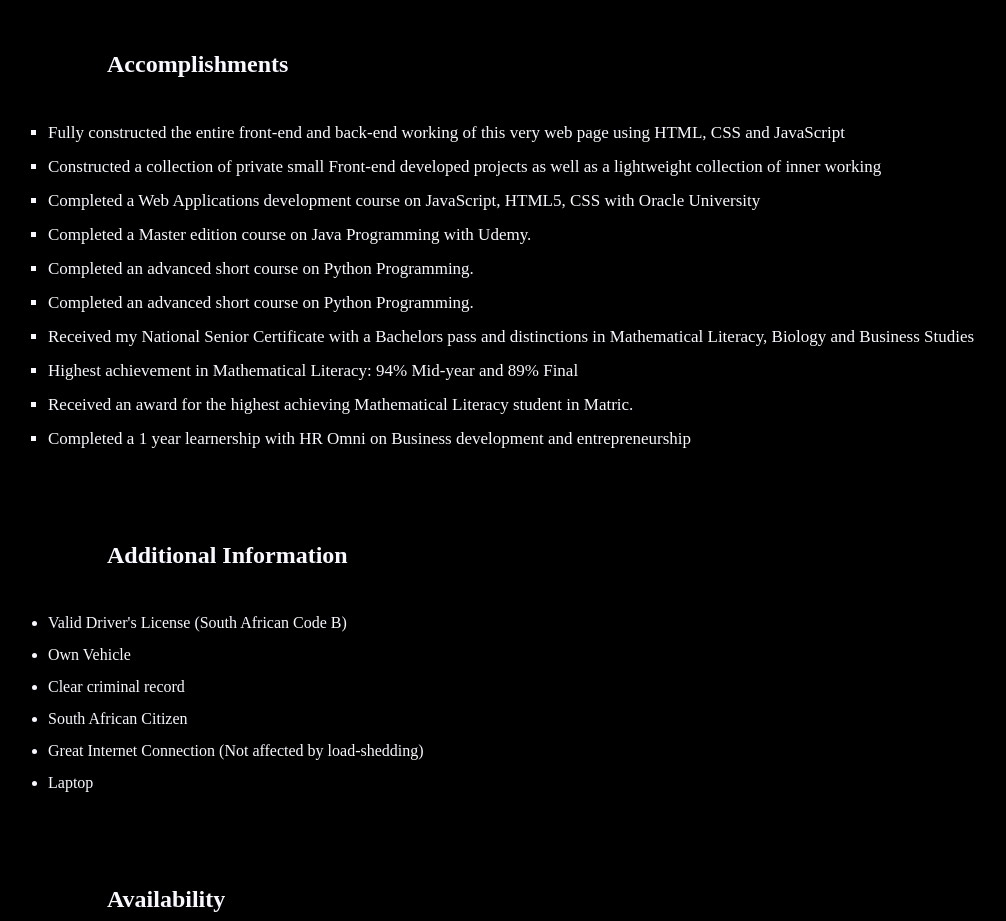
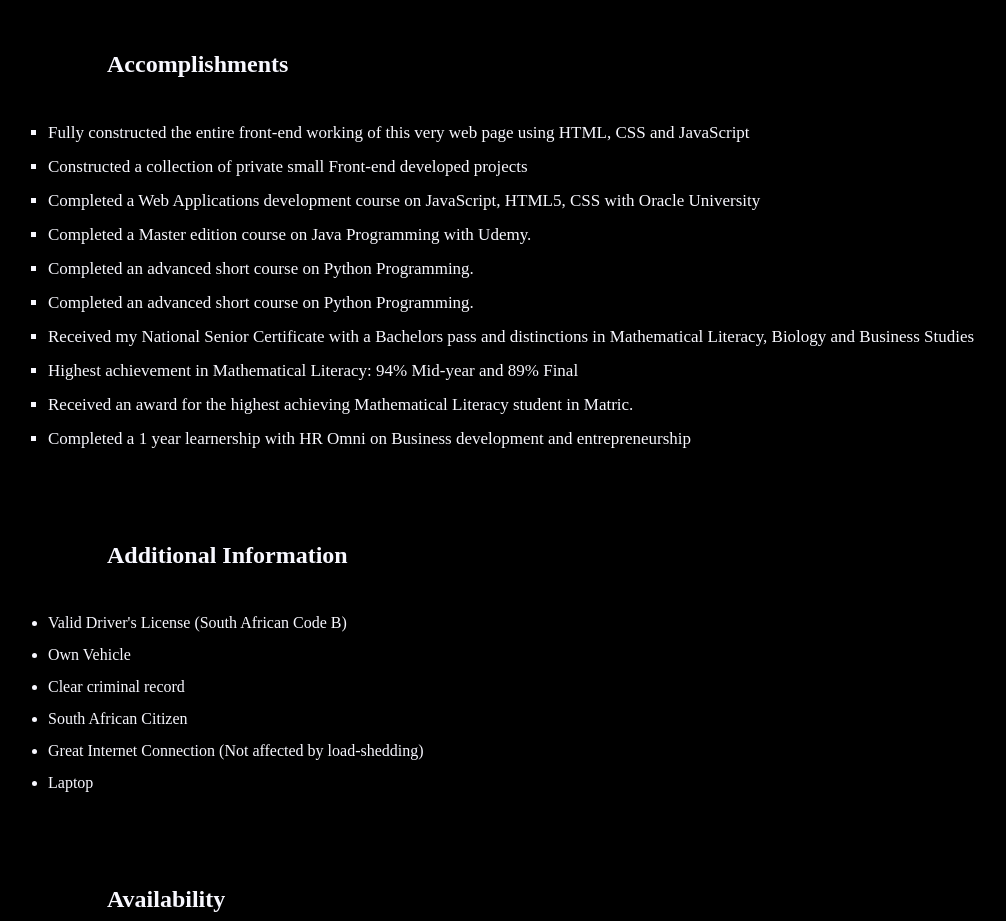
Before and after one commit to thehillGio/Gio-Resume, a plain HTML site: page index.html in a window 1280 px wide. Shown: the part 4020-4941 px from the top of the page, without its empty margins (0-1006 px from the left). Drawn offline with Linux system fonts and the light colour scheme.

Commit message:
Update index.html

```diff
--- a/index.html
+++ b/index.html
@@ -204,8 +204,8 @@
         <h2 class="sub_headings"> Accomplishments</h2>
         <div>
             <ul class="accomplishments_list">
-                <li class="accomplishments_list_value">Fully constructed the entire front-end and back-end working of this very web page using HTML, CSS and JavaScript</li>
-                <li class="accomplishments_list_value">Constructed a collection of private small Front-end developed projects as well as a lightweight collection of inner working</li>
+                <li class="accomplishments_list_value">Fully constructed the entire front-end working of this very web page using HTML, CSS and JavaScript</li>
+                <li class="accomplishments_list_value">Constructed a collection of private small Front-end developed projects</li>
                 <li class="accomplishments_list_value">Completed a Web Applications development course on JavaScript, HTML5, CSS with Oracle University</li>
                 <li class="accomplishments_list_value">Completed a Master edition course on Java Programming with Udemy.</li>
                 <li class="accomplishments_list_value">Completed an advanced short course on Python Programming.</li>
```
